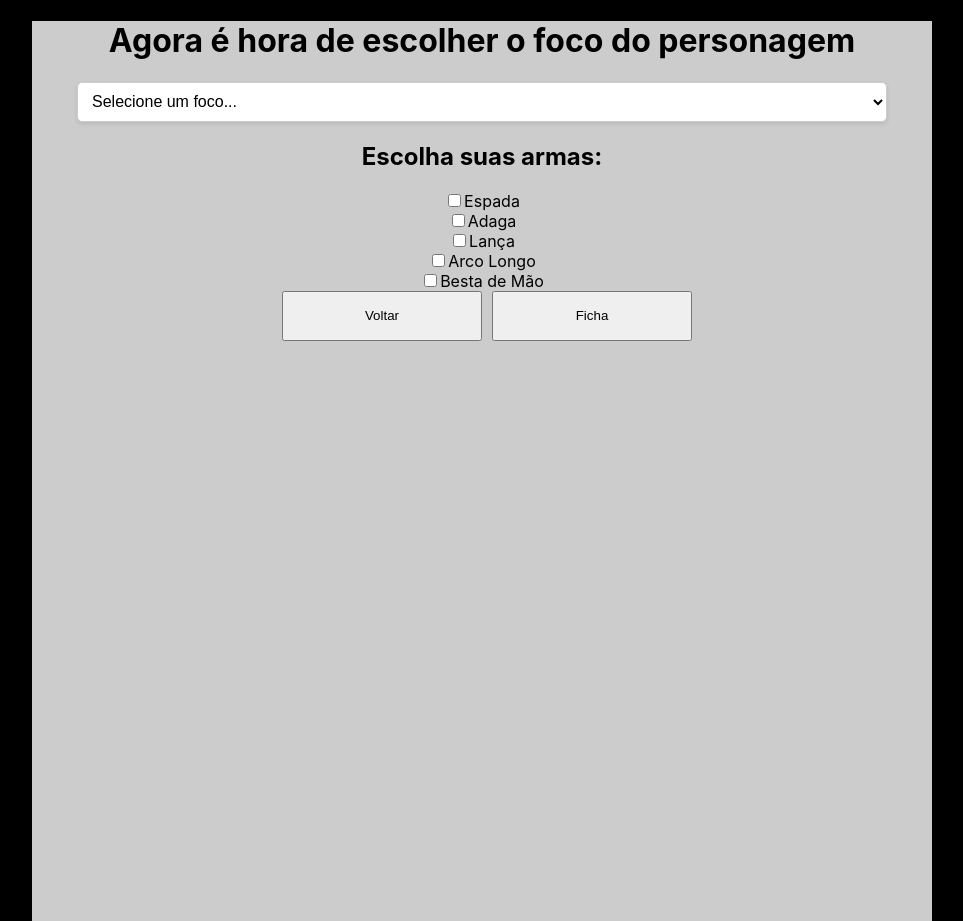
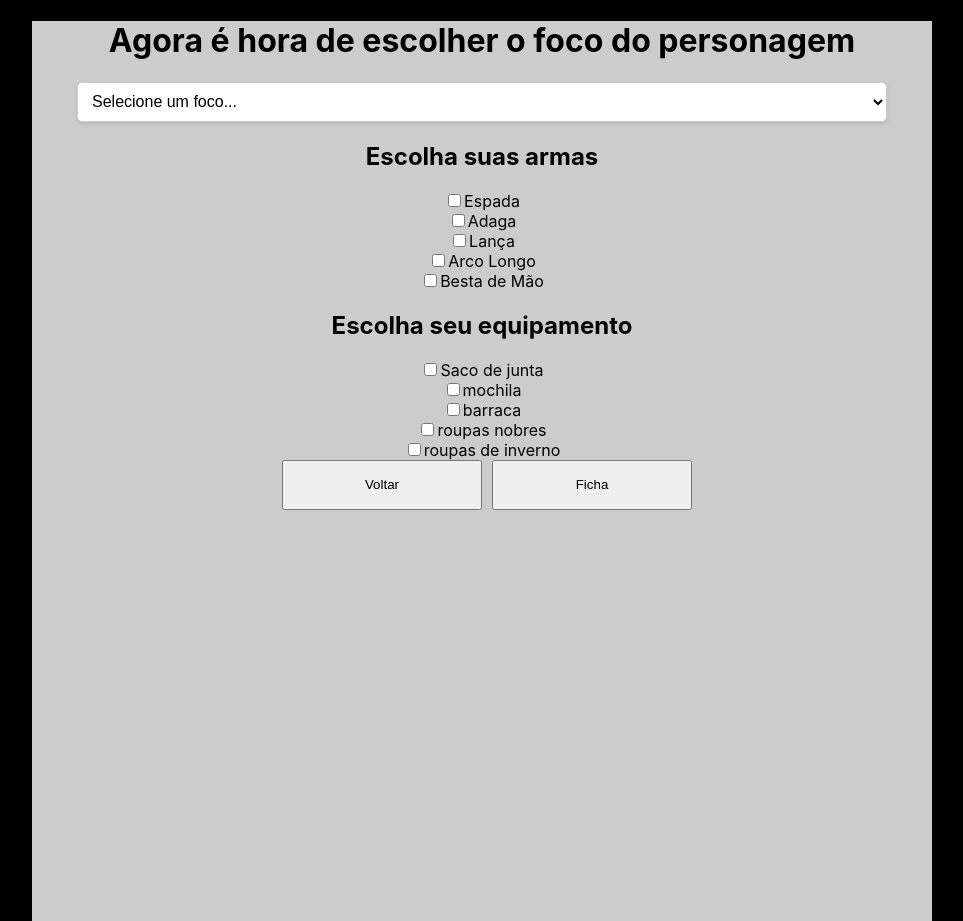
Before and after one commit to AlexandreRodriguesStrapasson/cypher_sheet, a React (Create React App) app in the folder app/: page /ThirdStep in a window 1280 px wide. Shown: the whole page, without its empty margins (158-1121 px from the left). Built offline with nearby package versions, Linux system fonts and the light colour scheme.

Commit message:
feat: add the equipament selection

```diff
--- a/app/src/context/useContext.js
+++ b/app/src/context/useContext.js
@@ -15,6 +15,7 @@ export const SheetProvider = ({children}) => {
     const [focus, setFocus] = useState("");
     const [focusSkills, setFocusSkills] = useState([]);
     const [selectedWeapons, setSelectedWeapons] = useState([]);
+    const [selectedEquipament, setSelectedEquipament] = useState([]);
 
     return (
         <SheetContext.Provider value={{
@@ -29,7 +30,8 @@ export const SheetProvider = ({children}) => {
             selectedSkills, setSelectedSkills,
             focus, setFocus,
             focusSkills, setFocusSkills,
-            selectedWeapons, setSelectedWeapons
+            selectedWeapons, setSelectedWeapons,
+            selectedEquipament, setSelectedEquipament
         }}>
             {children}
         </SheetContext.Provider>
--- a/app/src/pages/sheet.js
+++ b/app/src/pages/sheet.js
@@ -5,7 +5,8 @@ import { SheetContext } from '../context/useContext';
 function Sheet() {
     const {
         characterName, playerName, description, backGround,
-        descriptor, level, type, selectedSkills, focus, focusSkills, selectedWeapons, annotation
+        descriptor, level, type, selectedSkills, focus, focusSkills, selectedWeapons, annotation,
+        selectedEquipament
     } = useContext(SheetContext);
 
     const [strength, setStrength] = useState(0);
@@ -137,8 +138,14 @@ function Sheet() {
                         ))}
                     </ul>
                 </div>
+
                 <div className={Style.equipament}>
                     <h3>Equipamentos</h3>
+                    <ul>
+                        {selectedEquipament.map((equipament, index) => (
+                            <li key={index}>{equipament}</li>
+                        ))}
+                    </ul>
                 </div>
             </div>
 
--- a/app/src/pages/thirdStep.js
+++ b/app/src/pages/thirdStep.js
@@ -5,8 +5,7 @@ import Style from "../style/thirdStep.module.css";
 
 function ThirdStep() {
     const {
-        setFocus, setFocusSkills, setSelectedWeapons,
-        selectedWeapons
+        setFocus, setFocusSkills, setSelectedWeapons, selectedWeapons, selectedEquipament, setSelectedEquipament
     } = useContext(SheetContext);
     const [selectedOption, setSelectedOption] = useState('');
     const navigate = useNavigate();
@@ -37,6 +36,15 @@ function ThirdStep() {
         }
     };
 
+    const handleEquipamentChange = (event) => {
+        const equipament = event.target.value;
+        if(event.target.checked) {
+            setSelectedEquipament([...selectedEquipament, equipament]);
+        }else{
+            setSelectedEquipament(selectedEquipament.filter(item => item !== equipament));
+        }
+    }
+
     const getDescription = (option) => {
         switch(option) {
             case 'Permanece na Pedra':
@@ -64,6 +72,7 @@ function ThirdStep() {
     };
 
     const weapons = ["Espada", "Adaga", "Lança", "Arco Longo", "Besta de Mão"];
+    const equipament = ["Saco de junta", "mochila", "barraca", "roupas nobres", "roupas de inverno"];
 
     return (
         <div className={Style.mainBody}>
@@ -76,7 +85,7 @@ function ThirdStep() {
                 {getDescription(selectedOption)}
             </div>
 
-            <h2>Escolha suas armas:</h2>
+            <h2>Escolha suas armas</h2>
             {weapons.map(weapon => (
                 <div key={weapon}>
                     <label>
@@ -91,6 +100,22 @@ function ThirdStep() {
                 </div>
             ))}
 
+
+            <h2>Escolha seu equipamento</h2>
+            {equipament.map(equipament => (
+                <div kay={equipament}>
+                    <label>
+                        <input
+                            type='checkbox'
+                            value={equipament}
+                            onChange={handleEquipamentChange}
+                            checked={selectedEquipament.includes(equipament)}
+                        />
+                        {equipament}
+                    </label>
+                </div>
+            ))}
+
             <button onClick={goToBack}>Voltar</button>
             <button onClick={goToSheet}>Ficha</button>
         </div>
```
